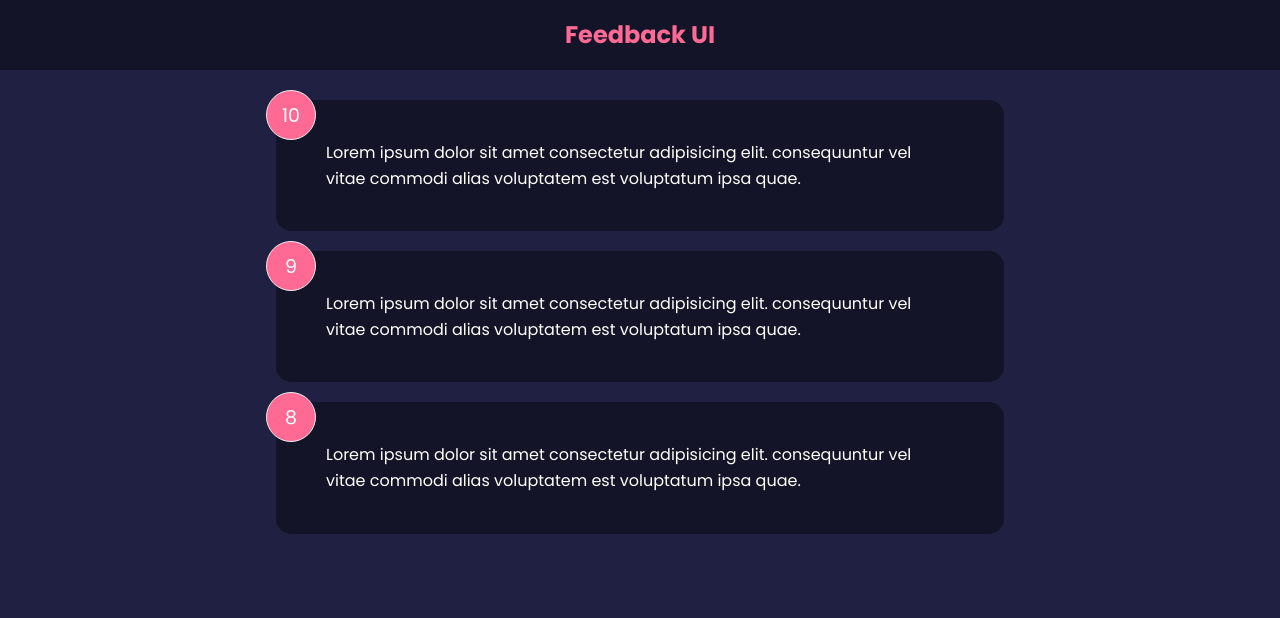
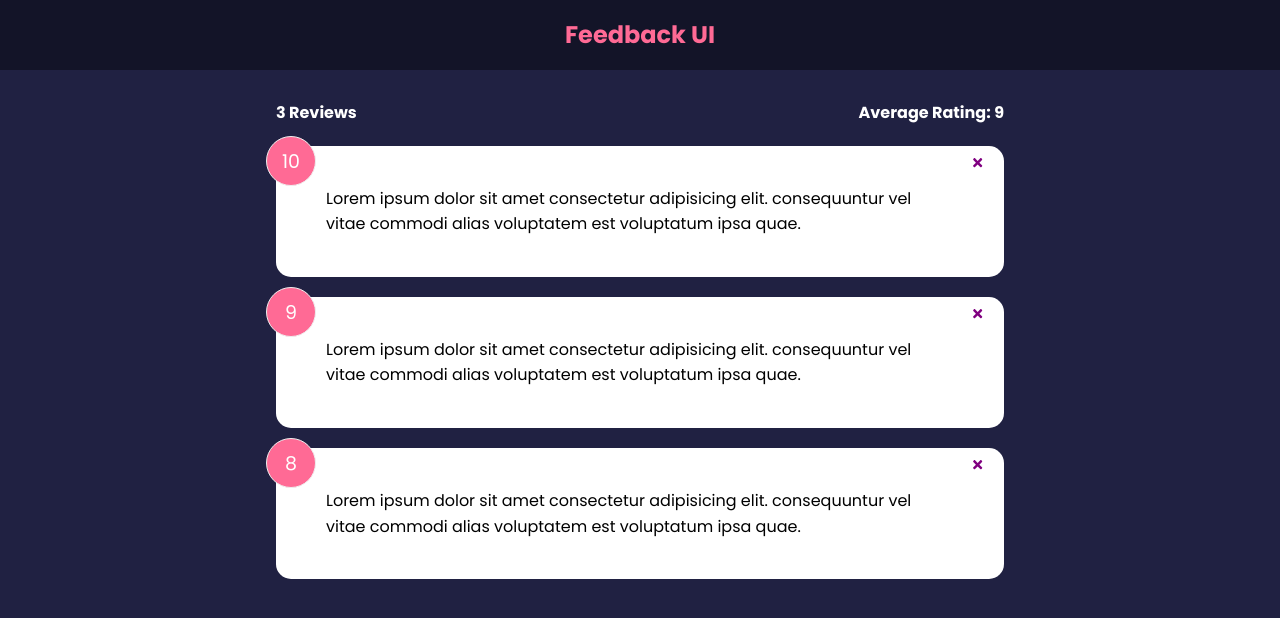
Before and after one commit to steview-d/feedback-app, a React (Create React App) app: page / in a window 1280 px wide. Shown: the top 618 px of the page. Built offline with nearby package versions, Linux system fonts and the light colour scheme.

Commit message:
Update with content up to s3v18

```diff
--- a/package.json
+++ b/package.json
@@ -8,6 +8,7 @@
     "@testing-library/user-event": "^13.5.0",
     "react": "^17.0.2",
     "react-dom": "^17.0.2",
+    "react-icons": "^4.3.1",
     "react-scripts": "5.0.0",
     "web-vitals": "^2.1.2"
   },
--- a/src/App.js
+++ b/src/App.js
@@ -1,16 +1,25 @@
 import { useState } from 'react';
 import Header from './components/Header';
 import FeedbackList from './components/FeedbackList';
+import FeedbackStats from './components/FeedbackStats';
+
 import FeedbackData from './data/FeedbackData';
 
 function App() {
-  const [feedback, setFeedback] = useState(FeedbackData)
+  const [feedback, setFeedback] = useState(FeedbackData);
+
+  const deleteFeedback = id => {
+    if (window.confirm('Are you sure you want to delete?')) {
+      setFeedback(feedback.filter(item => item.id !== id));
+    }
+  };
 
   return (
     <>
       <Header />
       <div className='container'>
-        <FeedbackList feedback={feedback}/>
+        <FeedbackStats feedback={feedback} />
+        <FeedbackList feedback={feedback} handleDelete={deleteFeedback} />
       </div>
     </>
   );
--- a/src/components/FeedbackItem.jsx
+++ b/src/components/FeedbackItem.jsx
@@ -1,11 +1,15 @@
+import {FaTimes} from 'react-icons/fa'
 import PropTypes from 'prop-types';
-
 import Card from './shared/Card';
 
-function FeedbackItem({ item }) {
+function FeedbackItem({ item, handleDelete }) {
+
   return (
     <Card>
       <div className='num-display'>{item.rating}</div>
+      <button onClick={() => handleDelete(item.id)} className="close">
+        <FaTimes color='purple' />
+      </button>
       <div className='text-display'>{item.text}</div>
     </Card>
   );
--- a/src/components/FeedbackList.jsx
+++ b/src/components/FeedbackList.jsx
@@ -1,16 +1,22 @@
 import PropTypes from 'prop-types';
-import FeedbackItem from './FeedbackItem'
+import FeedbackItem from './FeedbackItem';
 
-function FeedbackList({ feedback }) {
-  if(!feedback || feedback.length === 0) {
-    return <p>No Feedback Yet</p>
+function FeedbackList({ feedback, handleDelete }) {
+  if (!feedback || feedback.length === 0) {
+    return <p>No Feedback Yet</p>;
   }
 
-  return <div className='feedback-list'>
-    {feedback.map((item) => (
-      <FeedbackItem key={item.id} item={item}/>
-    ))}
-  </div>;
+  return (
+    <div className='feedback-list'>
+      {feedback.map(item => (
+        <FeedbackItem
+          key={item.id}
+          item={item}
+          handleDelete={handleDelete}
+        />
+      ))}
+    </div>
+  );
 }
 
 FeedbackList.propTypes = {
@@ -20,7 +26,7 @@ FeedbackList.propTypes = {
       text: PropTypes.string.isRequired,
       rating: PropTypes.number.isRequired,
     })
-  )
+  ),
 };
 
 export default FeedbackList;
--- /dev/null
+++ b/src/components/FeedbackStats.jsx
@@ -0,0 +1,24 @@
+import PropTypes from 'prop-types'
+
+
+function FeedbackStats({ feedback }) {
+  // Calculate ratings avg
+  let average = feedback.reduce((acc, cur) => {
+    return acc + cur.rating
+  }, 0) / feedback.length
+
+  average = average.toFixed(1).replace(/[.,]0$/, '')
+
+  return (
+    <div className='feedback-stats'>
+      <h4>{feedback.length} Reviews</h4>
+      <h4>Average Rating: {isNaN(average) ? 0 : average}</h4>
+    </div>
+  );
+}
+
+FeedbackStats.prototype = {
+    feedback: PropTypes.array.isRequired,
+}
+
+export default FeedbackStats;
--- a/src/components/shared/Card.jsx
+++ b/src/components/shared/Card.jsx
@@ -17,7 +17,7 @@ function Card({ children, reverse }) {
 }
 
 Card.defaultProps = {
-    reverse: true,
+    reverse: false,
 }
 
 Card.propTypes = {
```
Also changed, not shown: 1 other file (tests, documents, lock files or other folders).
